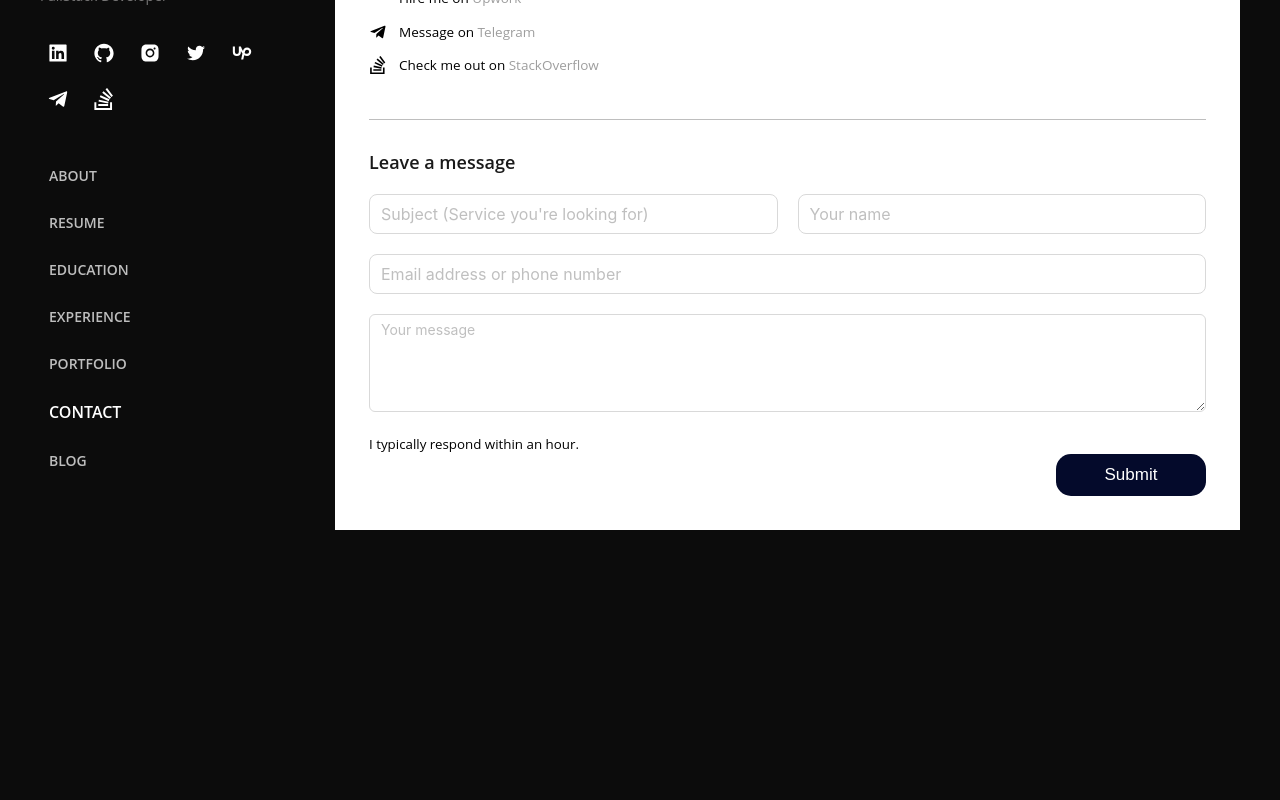
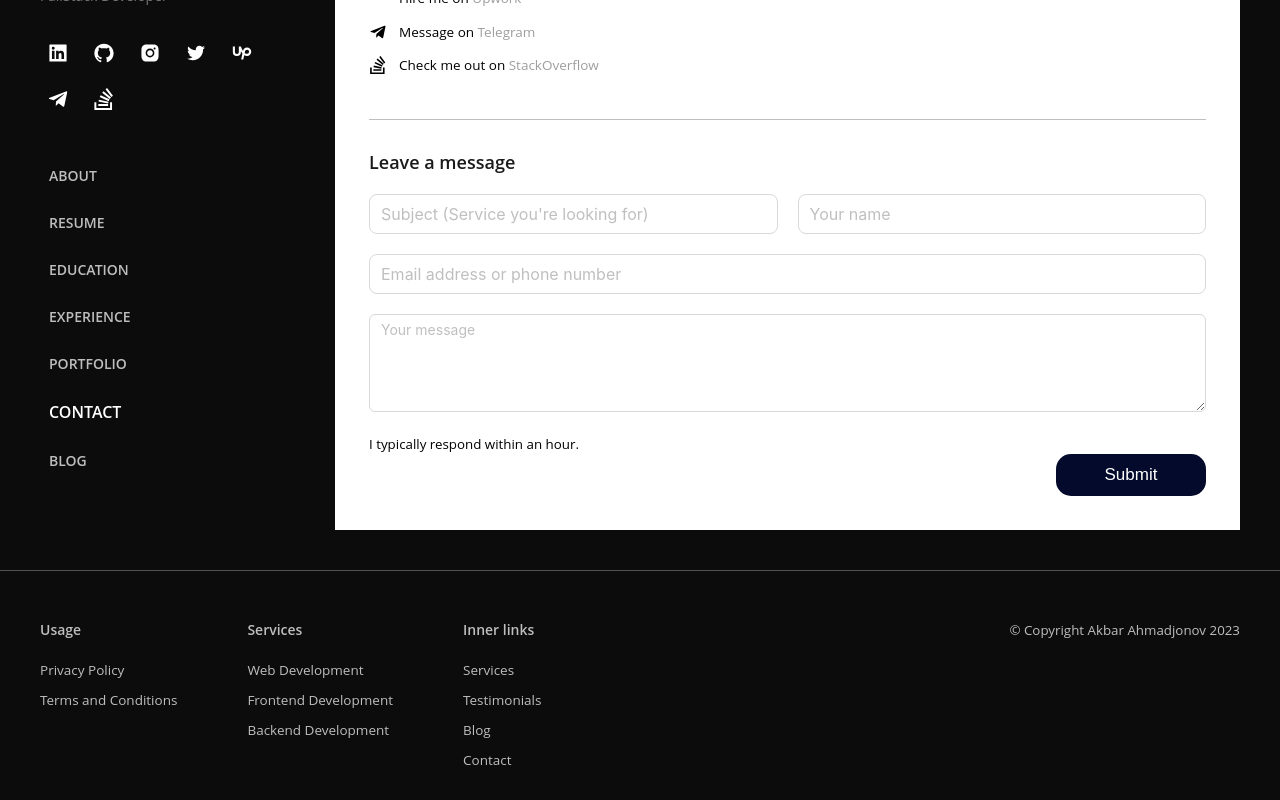
Before and after one commit to akbarahmadjonov/portfolio-website-v1, a React (Vite) app: page /contact in a window 1280 px wide. Shown: the part 280-1080 px from the top of the page. Before the commit the page ends 850 px from the top, so only its background shows below. Built offline with nearby package versions, Linux system fonts and the light colour scheme.

Commit message:
Added footer section and made some changes

```diff
--- a/src/App.tsx
+++ b/src/App.tsx
@@ -3,6 +3,7 @@ import Routings from "@pages/index";
 // ANT DESIGN
 import { LoadingOutlined } from "@ant-design/icons";
 import { Spin } from "antd";
+import { Footer } from "@components/Footer/Footer.tsx";
 
 function App() {
   const [isLoading, setIsLoading] = useState(true);
@@ -38,6 +39,7 @@ function App() {
   return (
     <>
       <Routings />
+      <Footer />
     </>
   );
 }
--- /dev/null
+++ b/src/widgets/Footer/Footer.scss
@@ -0,0 +1,43 @@
+.footer {
+  padding: 30px 0 30px 0;
+
+  border-top: 0.1px solid #525252;
+}
+
+.footer__inner {
+  display: flex;
+  align-items: baseline;
+}
+
+.footer__links {
+  margin-right: 70px;
+}
+
+.footer__links-title {
+  font-size: 14px;
+  font-weight: 600;
+  color: #bebebe;
+}
+
+.footer__link {
+  font-size: 13.5px;
+  font-weight: 500;
+  color: #bebebe;
+
+  &:hover {
+    transition: all 0.3s ease;
+    color: white;
+  }
+}
+
+.footer__items:not(:last-child) {
+  display: block;
+  margin-bottom: 8px;
+}
+
+.footer__copyright {
+  margin-left: auto;
+
+  font-weight: 500;
+  color: #bebebe;
+}
--- /dev/null
+++ b/src/widgets/Footer/Footer.tsx
@@ -0,0 +1,60 @@
+import React from "react";
+import "./Footer.scss";
+
+export const Footer: React.FC = () => {
+  return (
+    <div className="footer">
+      <div className="container">
+        <div className="footer__inner">
+          <div className="footer__links">
+            <h4 className="footer__links-title">Usage</h4>
+            <ul className="footer__list">
+              <li className="footer__items">
+                <a className="footer__link" href="#">Privacy Policy</a>
+              </li>
+              <li className="footer__items">
+                <a className="footer__link" href="#">Terms and Conditions</a>
+              </li>
+            </ul>
+          </div>
+          <div className="footer__links">
+            <h4 className="footer__links-title">Services</h4>
+            <ul className="footer__list">
+              <li className="footer__items">
+                <a className="footer__link" href="#">Web Development</a>
+              </li>
+              <li className="footer__items">
+                <a className="footer__link" href="#">Frontend Development</a>
+              </li>
+              <li className="footer__items">
+                <a className="footer__link" href="#">Backend Development</a>
+              </li>
+            </ul>
+          </div>
+          <div className="footer__links">
+            <h4 className="footer__links-title">Inner links</h4>
+            <ul className="footer__list">
+              <li className="footer__items">
+                <a className="footer__link" href="#">Services</a>
+              </li>
+              <li className="footer__items">
+                <a className="footer__link" href="#">Testimonials</a>
+              </li>
+              <li className="footer__items">
+                <a className="footer__link" href="#">Blog</a>
+              </li>
+              <li className="footer__items">
+                <a className="footer__link" href="#">Contact</a>
+              </li>
+            </ul>
+          </div>
+          <small className="footer__copyright">
+            © Copyright Akbar Ahmadjonov 2023
+          </small>
+        </div>
+      </div>
+    </div>
+  );
+};
+// services
+// Inner links
```
